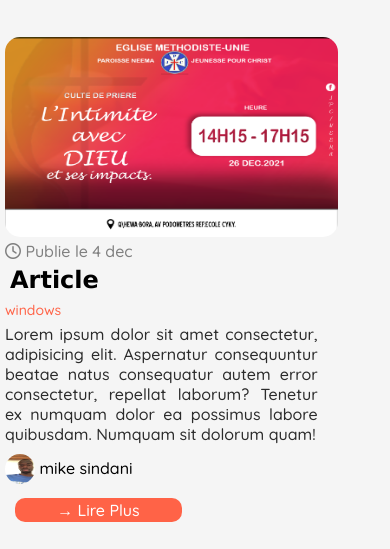
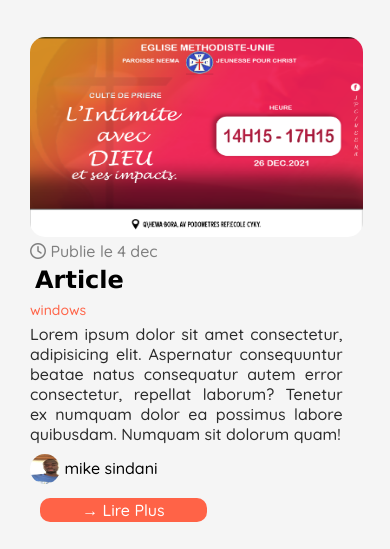
Before and after one commit to MikeSindani/actus, a plain HTML site: page index.html in a window 390 px wide. Shown: the part 295-844 px from the top of the page. Drawn offline with nearby package versions, Linux system fonts and the light colour scheme; a web font is replaced by a local one.

Commit message:
amelioration du fichier

```diff
--- a/anime_style.css
+++ b/anime_style.css
@@ -8,7 +8,9 @@ body{
 *{
     box-sizing: border-box;
     font-family: 'Quicksand', sans-serif;
+    overflow-y: none;
 }
+
 .navbar-mobile {
     display: none;
 }
@@ -345,6 +347,7 @@ body{
     }
 
 }
+/* MOBILE ADATATION */
 @media screen and (max-width: 768px){
     .menu{
         display:block;
@@ -498,7 +501,7 @@ body{
         display: block;
         position: relative;
         top:0px;
-        left: 0;
+        left: 25px;
         padding: 5px;
         margin: 30px 0;
         width: 80%;
```
Also changed, not shown: index.html (renamed from anime.html).
